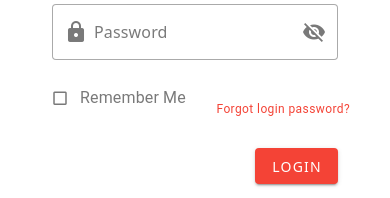
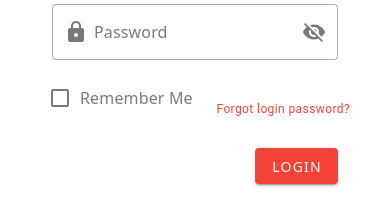
Before and after one commit to RBercasio22/uitest, a Vue app: page / in a window 390 px wide. Shown: the part 942-1140 px from the top of the page. Built offline with nearby package versions, Linux system fonts and the light colour scheme.

Commit message:
test small screen

```diff
--- a/src/components/forms/Login.vue
+++ b/src/components/forms/Login.vue
@@ -52,8 +52,11 @@
                         align="center"
                         justify="start">
                         <v-checkbox
-                        class="text-caption text--small text--md"
-                        label="Remember Me"></v-checkbox>
+                        class="text-xs-caption"
+                        label="Remember Me">
+
+                        </v-checkbox>
+
                             <!-- NESTED V_ROW START -->
                             <v-row
                             class="mr-5"
@@ -114,6 +117,7 @@
   cursor: pointer;
 }
 
+
 </style>
 
 <script>
```
